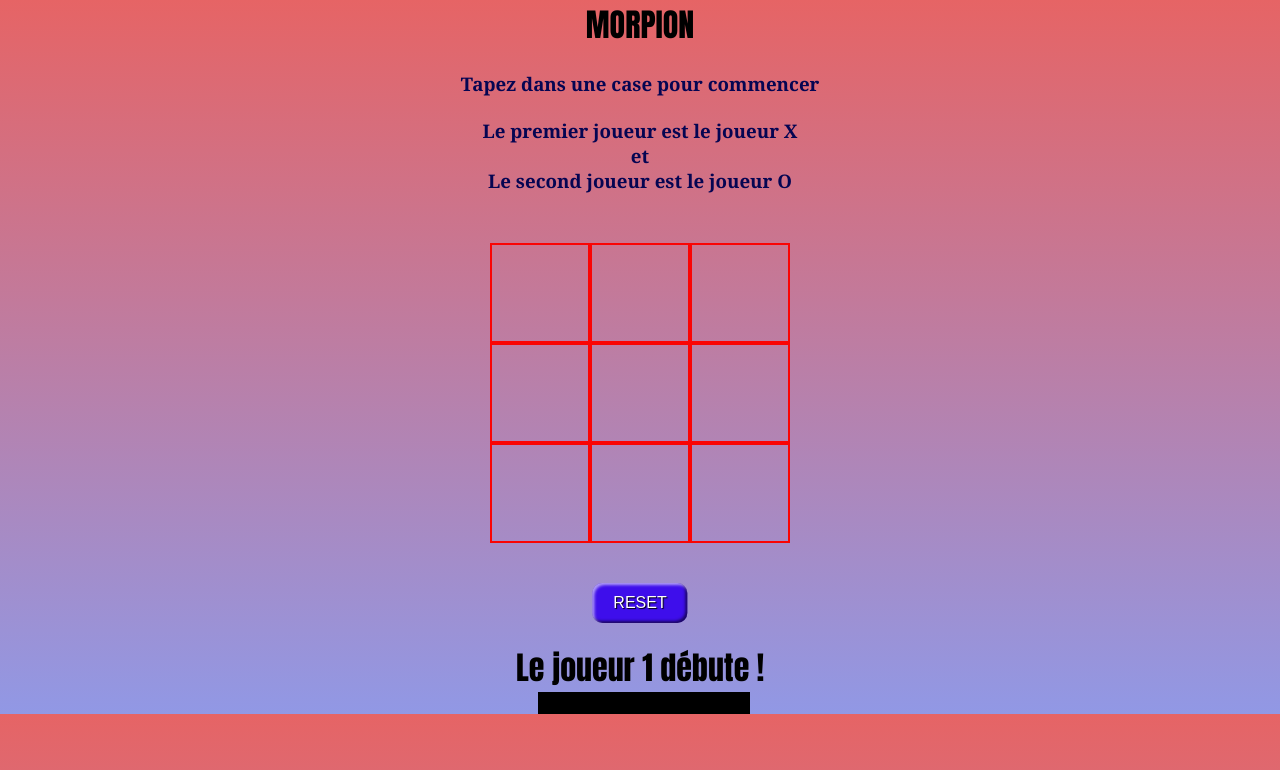
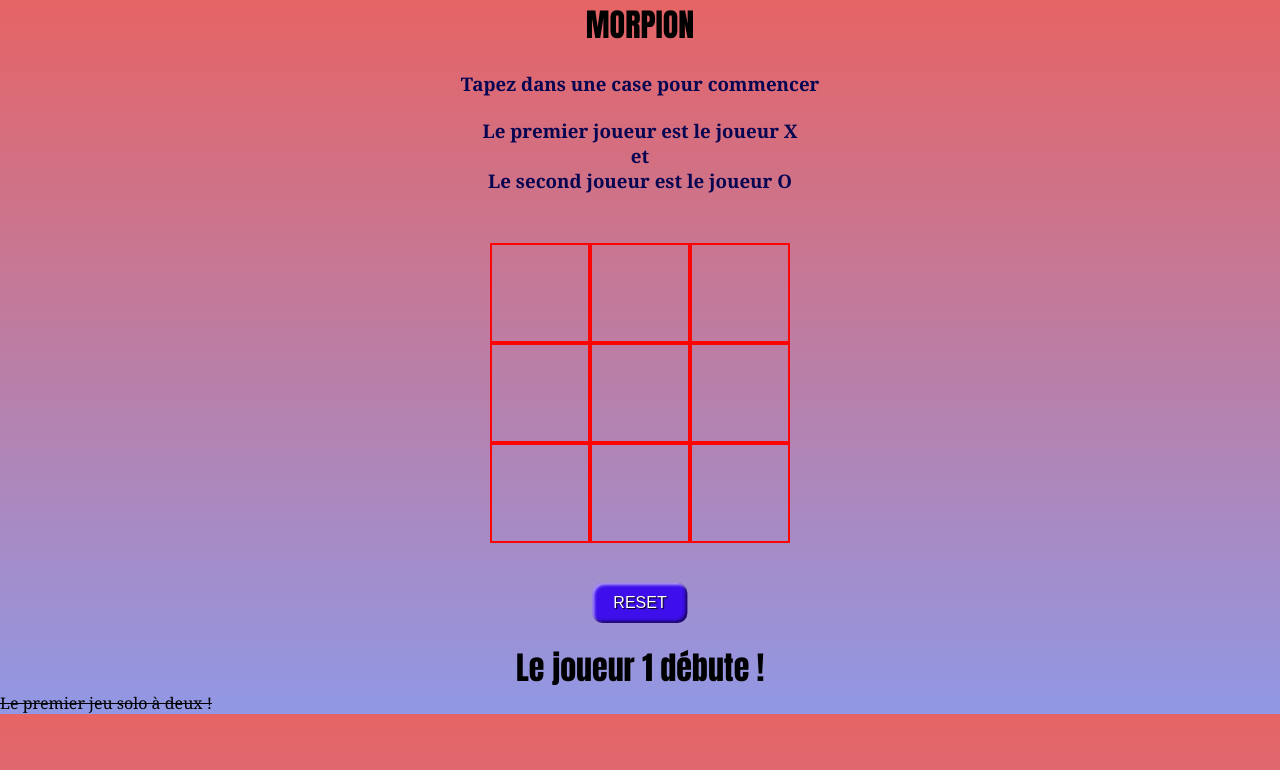
Before and after one commit to 77john77/Morbak-nights, a plain HTML site: page index.html in a window 1280 px wide. Drawn offline with Linux system fonts and the light colour scheme.

Commit message:
Update tic.css

```diff
--- a/tic.css
+++ b/tic.css
@@ -91,15 +91,3 @@
 body {
     background: linear-gradient(#e66465, #9198e5);
     }
-    del {
-        margin-left: 42%;
-        transform: translate(-42%);
-        background: #000;
-        color: #000;
-        text-decoration:none;
-        margin-top: 10px;
-        margin-bottom: 10px;
-        }
-    del:hover {
-        color: #fff;
-        }
```
